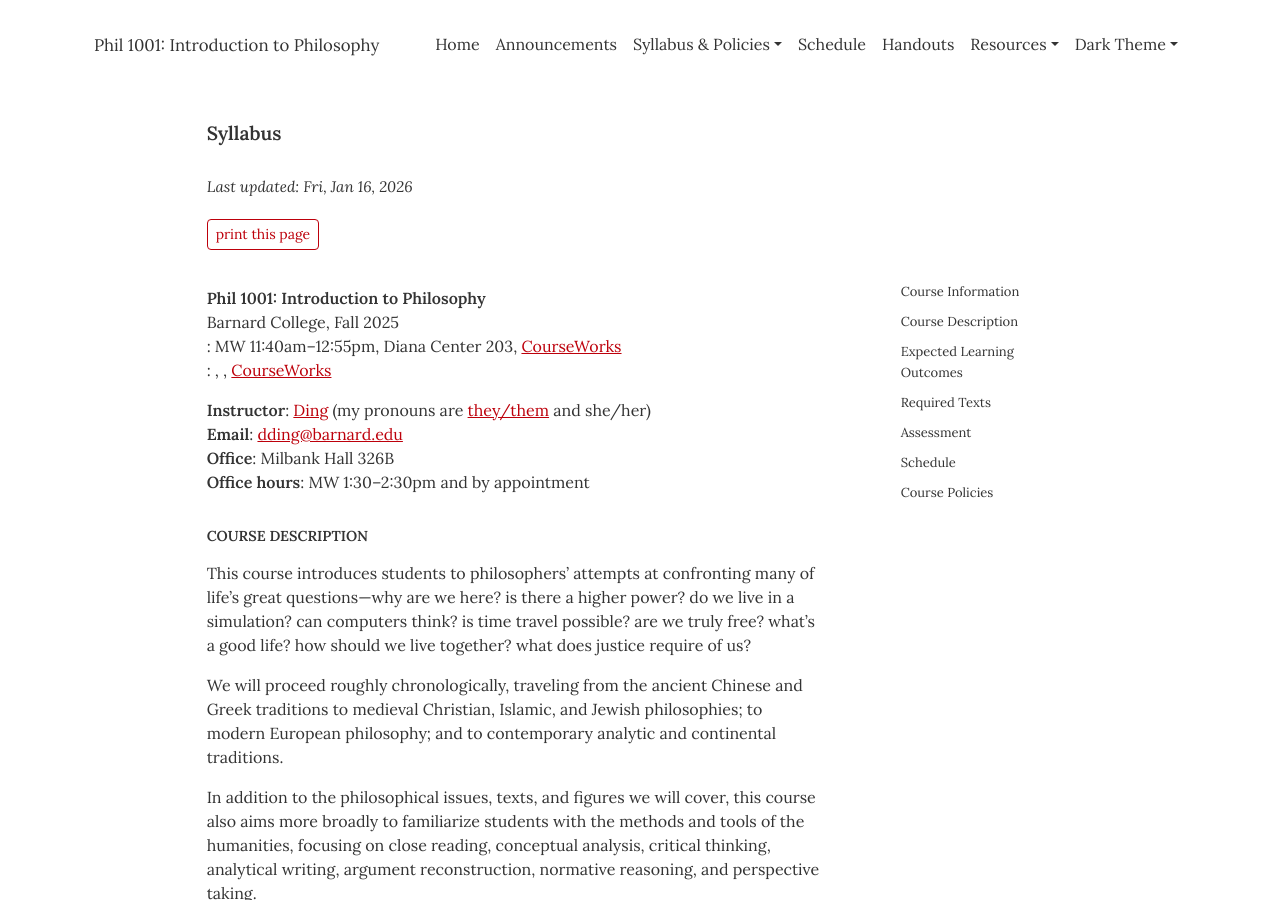
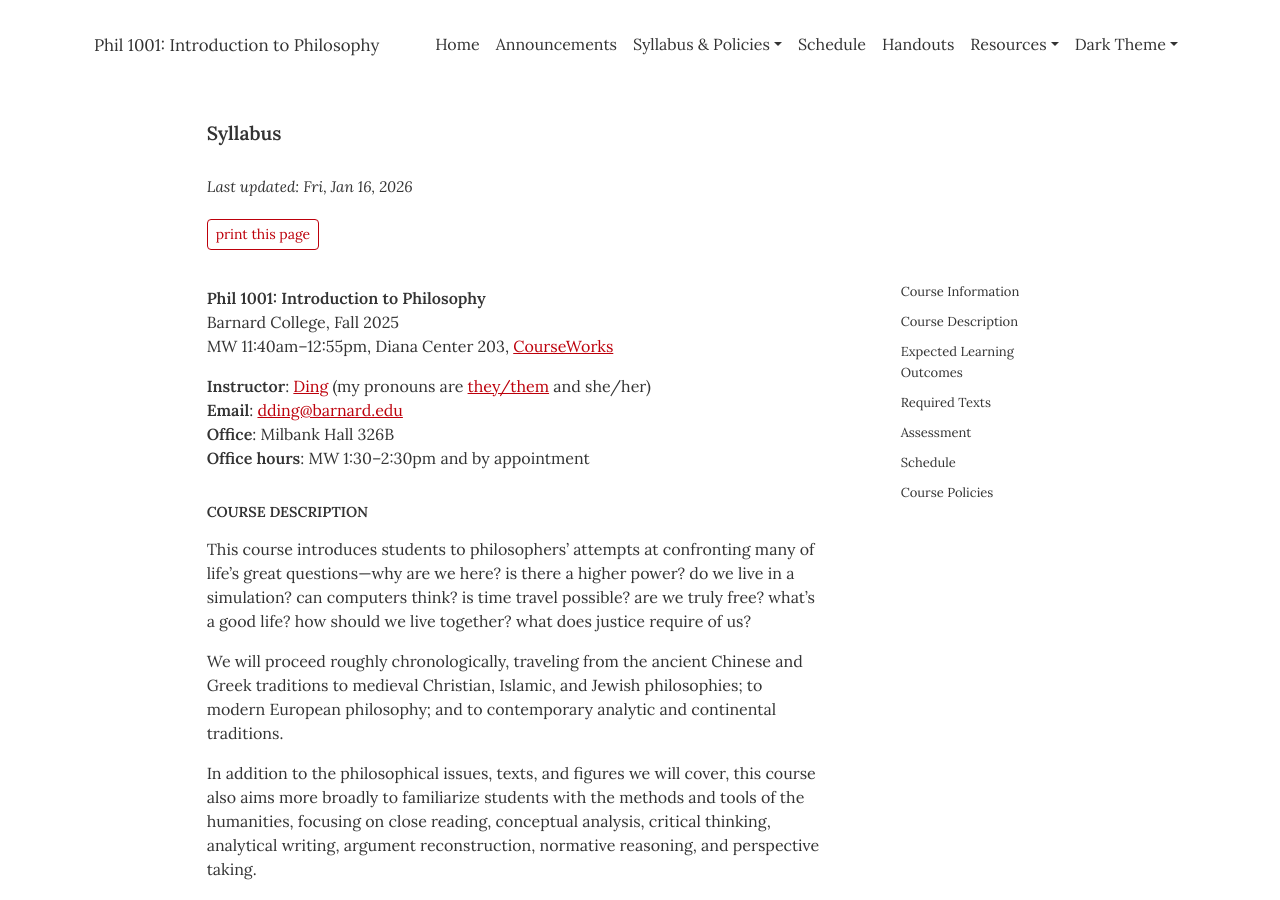
Before and after one commit to dingherself/intro, a Jekyll site: the page built from syllabus.md, in a window 1280 px wide and 900 px high. Built offline with Jekyll 4.4.1, drawn with Linux system fonts in a browser that asks for light colours; some of the changed lines change nothing that is shown.

Commit message:
fix variables

```diff
--- a/syllabus.md
+++ b/syllabus.md
@@ -11,8 +11,7 @@ date: 2026-01-16
 
 <p class="mt-2"><strong>{{ site.course_number }}: {{ site.course_title_full | smartify }}</strong><br />
 {{ site.institution | smartify }}, {{ site.semester | smartify }}<br />
-{{ site.section1 }}: {{ site.meeting_time1 }}, {{ site.classroom1 | smartify }}, <a href="{{ site.learning_site1 }}">CourseWorks</a><br />
-{{ site.section2 }}: {{ site.meeting_time2 }}, {{ site.classroom2 | smartify }}, <a href="{{ site.learning_site2 }}">CourseWorks</a></p>
+{% if site.section1 %}{{ site.section1 }}: {% endif %}{{ site.meeting_time1 }}, {{ site.classroom1 | smartify }}, <a href="{{ site.learning_site1 }}">CourseWorks</a>{% if site.section2 %}<br />{{ site.section2 }}: {{ site.meeting_time2 }}, {{ site.classroom2 | smartify }}, <a href="{{ site.learning_site2 }}">CourseWorks</a>{% endif %}</p>
 
 <script language="JavaScript" type="text/javascript">
       var g = "edu";
```
